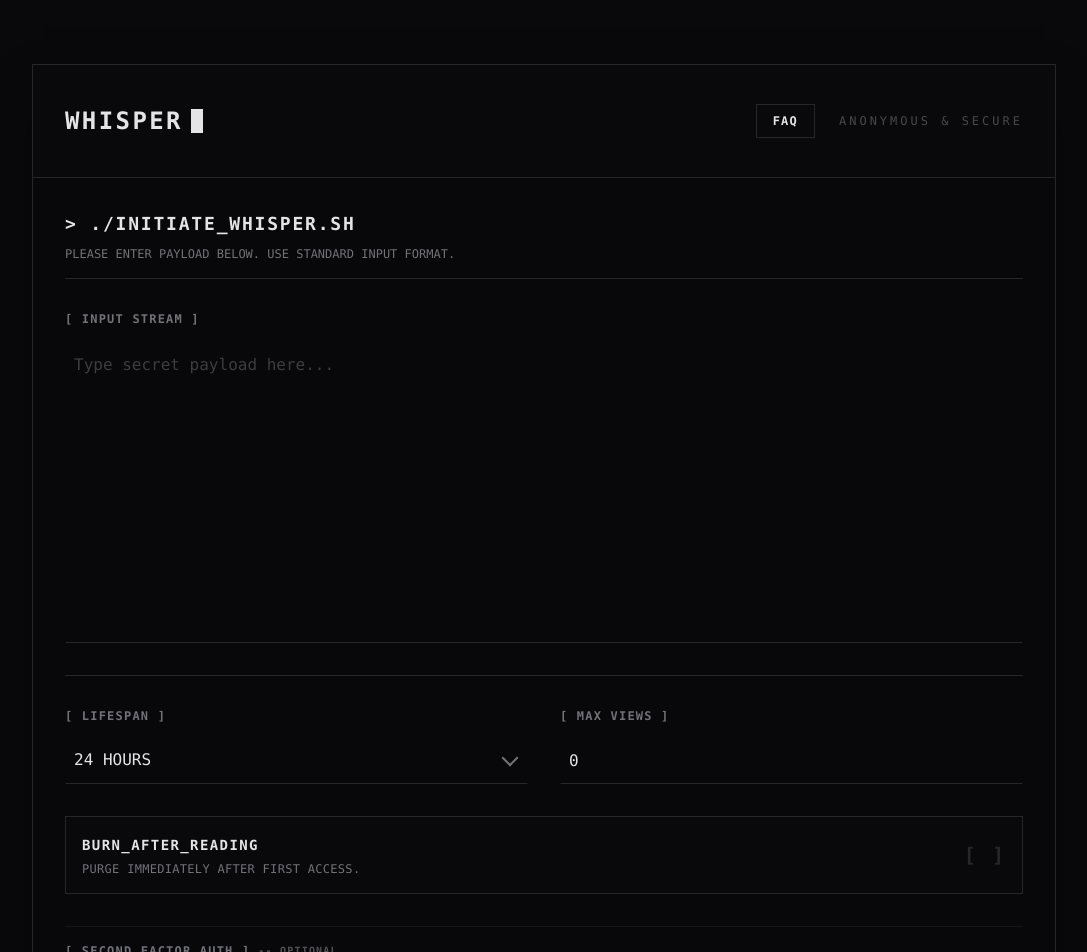
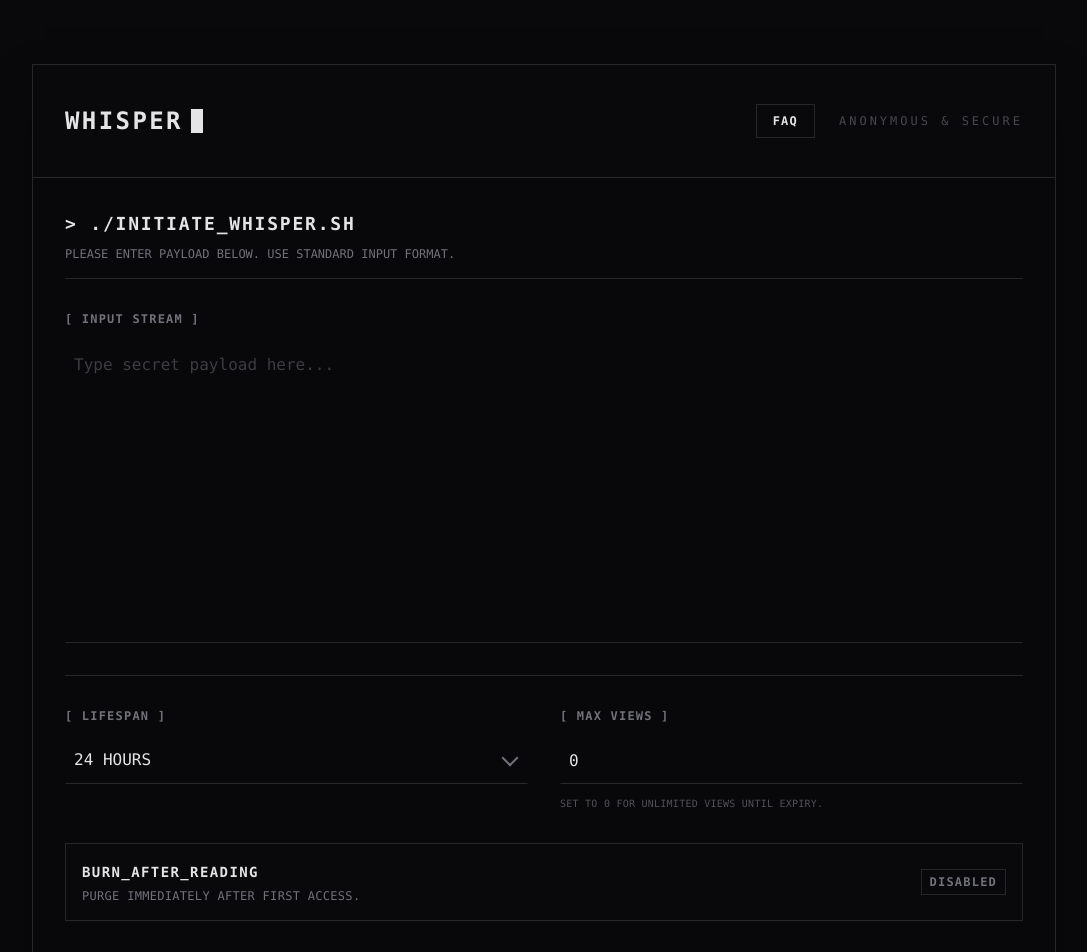
Before and after one commit to ty-cs/whisper, a Next.js app in the folder apps/web/: page / in a window 1280 px wide. Shown: the top 952 px of the page, without its empty margins (96-1183 px from the left). Built offline with nearby package versions, Linux system fonts and the light colour scheme; no server answers.

Commit message:
feat(web): improve max views and burn-after-reading UX
- Add dynamic descriptive labels for max views (unlimited vs. specific count).
- Replace [X] toggle with explicit [ ENABLED ] / [ DISABLED ] indicators for better clarity.

```diff
--- a/apps/web/src/app/page.tsx
+++ b/apps/web/src/app/page.tsx
@@ -185,6 +185,11 @@ export default function Home() {
               placeholder="0 (UNLIMITED)"
               disabled={createSecretMutation.isPending || burnAfterReading}
             />
+            <p className="text-[10px] text-[var(--muted-fg)] uppercase tracking-wide opacity-70">
+              {maxViews === 0
+                ? 'Set to 0 for unlimited views until expiry.'
+                : `Secret will be deleted after ${maxViews} ${maxViews === 1 ? 'view' : 'views'}.`}
+            </p>
           </div>
 
           {/* Burn After Reading */}
@@ -205,8 +210,12 @@ export default function Home() {
               </p>
             </div>
             <div
-              className={`whitespace-nowrap shrink-0 text-xl font-bold tracking-widest ${burnAfterReading ? 'text-[var(--foreground)]' : 'text-[var(--muted)] group-hover:text-[var(--foreground)]'}`}>
-              [{burnAfterReading ? 'X' : ' '}]
+              className={`whitespace-nowrap shrink-0 text-xs font-bold tracking-widest border px-2 py-1 transition-colors ${
+                burnAfterReading
+                  ? 'bg-[var(--foreground)] text-[#050505] border-[var(--foreground)]'
+                  : 'text-[var(--muted-fg)] border-[var(--muted)] group-hover:border-[var(--foreground)] group-hover:text-[var(--foreground)]'
+              }`}>
+              {burnAfterReading ? 'ENABLED' : 'DISABLED'}
             </div>
           </button>
 
--- a/package.json
+++ b/package.json
@@ -18,7 +18,7 @@
         "lint": "biome check .",
         "prepare": "lefthook install",
         "e2e": "playwright test",
-        "e2e:chrome": "playwright test --project=chromium --headed",
+        "e2e:chrome": "playwright test --project=chromium",
         "e2e:chrome:ui": "playwright test --project=chromium --ui",
         "e2e:ui": "playwright test --ui"
     },
```
